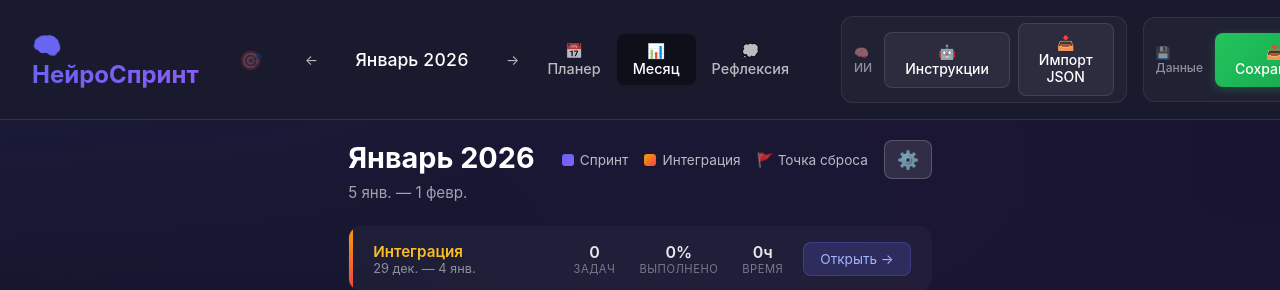
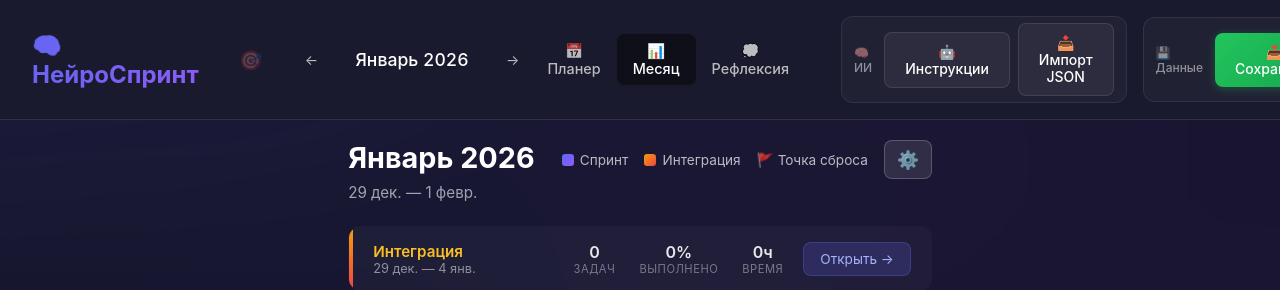
Before and after one commit to Rat1b/NeuroSprintSite, a React (Vite) app: page / in a window 1280 px wide. Both pictures are taken after a click on the button "📊 Месяц". Shown: the top 290 px of the page. Built offline with nearby package versions, Linux system fonts and the light colour scheme.

Commit message:
Writing logic to assign weeks strictly to one month

```diff
--- a/src/components/Header/Header.tsx
+++ b/src/components/Header/Header.tsx
@@ -47,6 +47,7 @@ export function Header({ onImportClick, onAIInstructionsClick }: HeaderProps) {
 
     const formatMonthYear = (dateStr: string) => {
         const date = new Date(dateStr + 'T12:00:00');
+        date.setDate(date.getDate() + 3); // Месяц определяется по четвергу (ISO-8601)
         return `${MONTH_NAMES[date.getMonth()]} ${date.getFullYear()}`;
     };
 
--- a/src/components/MonthView/MonthView.tsx
+++ b/src/components/MonthView/MonthView.tsx
@@ -17,6 +17,8 @@ const toLocalYYYYMMDD = (d: Date) => {
 // Получить название месяца и год
 function getMonthTitle(weekStart: string): string {
     const date = new Date(weekStart + 'T12:00:00');
+    // Месяц определяется по четвергу этой недели (ISO-8601 правило)
+    date.setDate(date.getDate() + 3);
     const monthNames = [
         'Январь', 'Февраль', 'Март', 'Апрель', 'Май', 'Июнь',
         'Июль', 'Август', 'Сентябрь', 'Октябрь', 'Ноябрь', 'Декабрь'
@@ -24,29 +26,21 @@ function getMonthTitle(weekStart: string): string {
     return `${monthNames[date.getMonth()]} ${date.getFullYear()}`;
 }
 
-// Получить диапазон дат месяца (от первого понедельника до конца)
-function getMonthDateRange(weekStart: string): string {
-    const startDate = new Date(weekStart + 'T12:00:00');
+// Получить диапазон дат месяца
+function getMonthDateRange(viewWeeks: string[]): string {
+    if (!viewWeeks || viewWeeks.length === 0) return '';
 
-    // Начало: первый понедельник месяца или текущая неделя
-    const firstDayOfMonth = new Date(startDate.getFullYear(), startDate.getMonth(), 1, 12, 0, 0);
-    const dayOfWeek = firstDayOfMonth.getDay();
-    const daysToMonday = dayOfWeek === 0 ? 1 : (dayOfWeek === 1 ? 0 : 8 - dayOfWeek);
-    const firstMonday = new Date(firstDayOfMonth);
-    firstMonday.setDate(firstDayOfMonth.getDate() + daysToMonday);
+    const firstWeek = new Date(viewWeeks[0] + 'T12:00:00');
+    const lastWeek = new Date(viewWeeks[viewWeeks.length - 1] + 'T12:00:00');
 
-    // Конец: последний день месяца или первые дни следующего
-    const lastDayOfMonth = new Date(startDate.getFullYear(), startDate.getMonth() + 1, 0, 12, 0, 0);
-    const endDayOfWeek = lastDayOfMonth.getDay();
-    const daysToSunday = endDayOfWeek === 0 ? 0 : 7 - endDayOfWeek;
-    const endDate = new Date(lastDayOfMonth);
-    endDate.setDate(lastDayOfMonth.getDate() + daysToSunday);
+    // Конец последней недели (воскресенье)
+    lastWeek.setDate(lastWeek.getDate() + 6);
 
     const formatDate = (d: Date) => {
         return d.toLocaleDateString('ru-RU', { day: 'numeric', month: 'short' });
     };
 
-    return `${formatDate(firstMonday)} — ${formatDate(endDate)}`;
+    return `${formatDate(firstWeek)} — ${formatDate(lastWeek)}`;
 }
 
 function formatWeekDates(weekStart: string): string {
@@ -235,7 +229,7 @@ export function MonthView({ onOpenWeek }: MonthViewProps) {
                         {getMonthTitle(currentWeek.weekStart)}
                     </h2>
                     <div className={styles.monthDateRange}>
-                        {getMonthDateRange(currentWeek.weekStart)}
+                        {getMonthDateRange(viewWeeks)}
                     </div>
                 </div>
 
```
